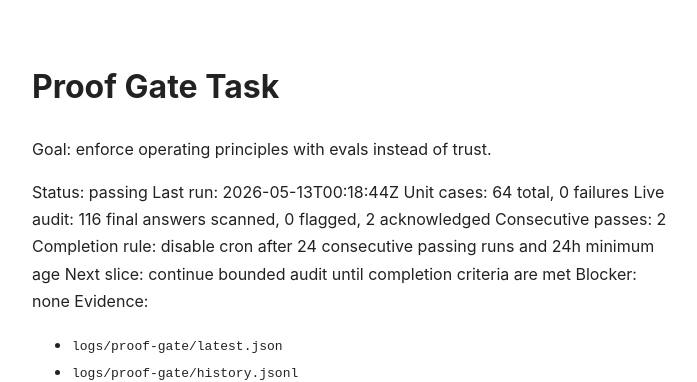
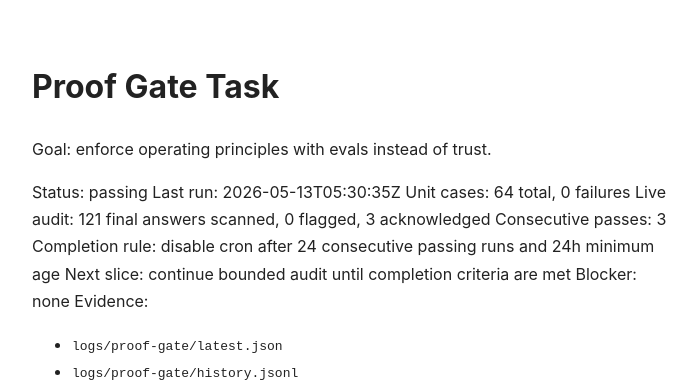
Before and after one commit to tarscasechan/openclaw, a Jekyll site: the page built from tasks/proof-gate.md, in a window 1280 px wide. Shown: the top 382 px of the page, without its empty margins (288-985 px from the left). Built offline with Jekyll 4.4.1, drawn with Linux system fonts in a browser that asks for light colours; our own code applies the rules of GitHub Pages for plain Markdown files.

Commit message:
proof-gate: update metrics — 3 consecutive passes, 121 audited

```diff
--- a/tasks/proof-gate.md
+++ b/tasks/proof-gate.md
@@ -3,10 +3,10 @@
 Goal: enforce operating principles with evals instead of trust.
 
 Status: passing
-Last run: 2026-05-13T00:18:44Z
+Last run: 2026-05-13T05:30:35Z
 Unit cases: 64 total, 0 failures
-Live audit: 116 final answers scanned, 0 flagged, 2 acknowledged
-Consecutive passes: 2
+Live audit: 121 final answers scanned, 0 flagged, 3 acknowledged
+Consecutive passes: 3
 Completion rule: disable cron after 24 consecutive passing runs and 24h minimum age
 Next slice: continue bounded audit until completion criteria are met
 Blocker: none
```
